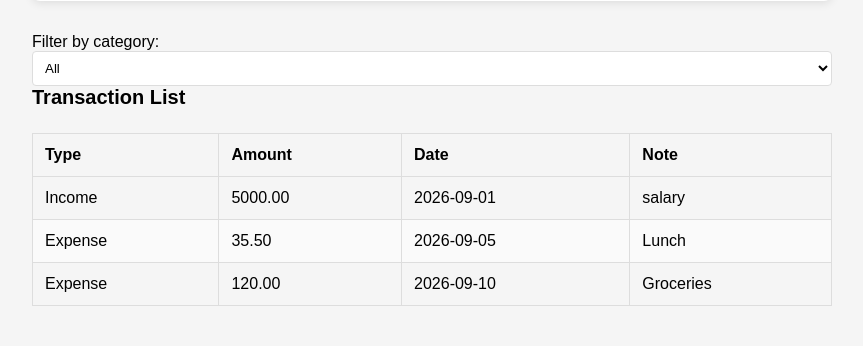
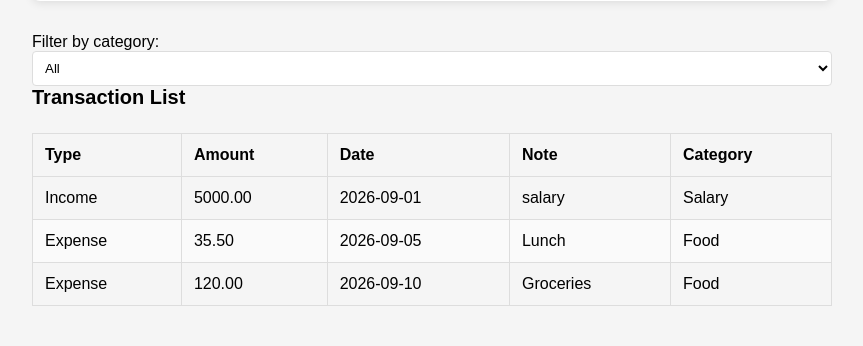
Before and after one commit to Jay-23-Lebron/expense-tracker-web, a Python web app: template templates/expense-form.html in a window 1280 px wide. Shown: the part 665-1011 px from the top of the page, without its empty margins (208-1071 px from the left). Run offline with Jinja, Linux system fonts and the light colour scheme; the template is opened without the code that fills it, so the values that code supplies are empty.

Commit message:
fix(table): add category column to transaction list and unify category naming

```diff
--- a/templates/expense-form.html
+++ b/templates/expense-form.html
@@ -68,10 +68,13 @@
     <label for="category-select">Filter by category:</label>
     <select id="category-select">
         <option value="all">All</option>
-        <option value="food">Dining</option>
-        <option value="transport">Transport</option>
-        <option value="rent">Rent</option>
-        <option value="income">Income</option>
+        <option value="Salary">Salary</option>
+        <option value="Bonus">Bonus</option>
+        <option value="Food">Food</option>
+        <option value="Transport">Transport</option>
+        <option value="Shopping">Shopping</option>
+        <option value="Entertainment">Entertainment</option>
+        <option value="Other">Other</option>
     </select>
 </div>
 
@@ -85,6 +88,7 @@
             <th>Amount</th>
             <th>Date</th>
             <th>Note</th>
+            <th>Category</th>
         </tr>
       </thead>
       <tbody>
@@ -93,18 +97,21 @@
             <td>5000.00</td>
             <td>2026-09-01</td>
             <td>salary</td>
+            <td>Salary</td>
         </tr>
         <tr>
             <td>Expense</td>
             <td>35.50</td>
             <td>2026-09-05</td>
             <td>Lunch</td>
+            <td>Food</td>
         </tr>
         <tr>
             <td>Expense</td>
             <td>120.00</td>
             <td>2026-09-10</td>
             <td>Groceries</td>
+            <td>Food</td>
         </tr>
       </tbody>
     </table>
@@ -143,21 +150,21 @@
             amount: 5000.00,
             date: '2026-09-01',
             note: 'salary',
-            category: 'income'
+            category: 'Salary'
         },
         {
             type: 'Expense',
             amount: 35.50,
             date: '2026-09-05',
             note: 'Lunch',
-            category: 'food'
+            category: 'Food'
         },
         {
             type: 'Expense',
             amount: 120.00,
             date: '2026-09-10',
             note: 'Groceries',
-            category: 'food'
+            category: 'Food'
         }
     ];
 
@@ -171,6 +178,7 @@
                 <td>${item.amount}</td>
                 <td>${item.date}</td>
                 <td>${item.note}</td>
+                <td>${item.category}</td>
             `;
             tbody.appendChild(row);
         });
@@ -203,7 +211,7 @@
     const categorySelect = document.querySelector('#category-select');
     categorySelect.addEventListener('change', function(e){
         const selectedCategory = e.target.value;
-        const filteredData = selectedCategory === 'All'
+        const filteredData = selectedCategory === 'all'
             ? transactions
             : transactions.filter(item => item.category === selectedCategory)
 
```
